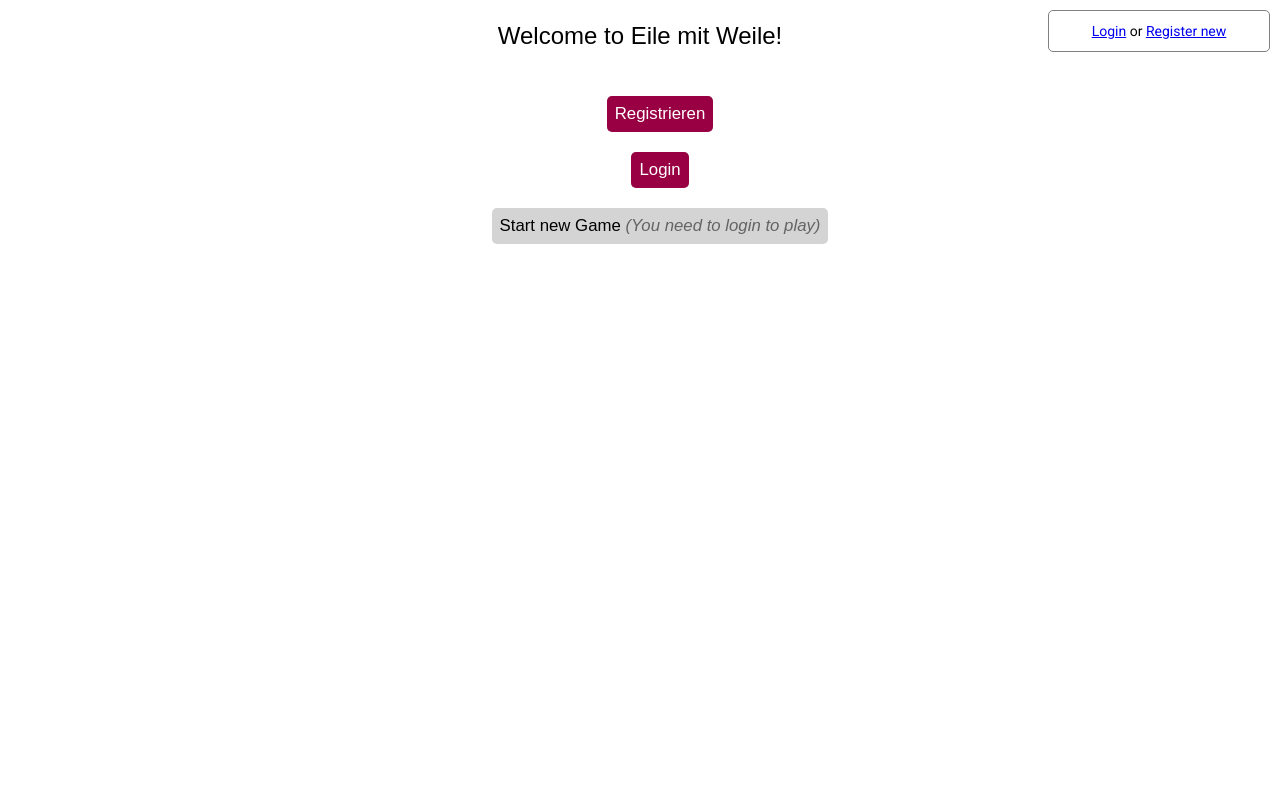
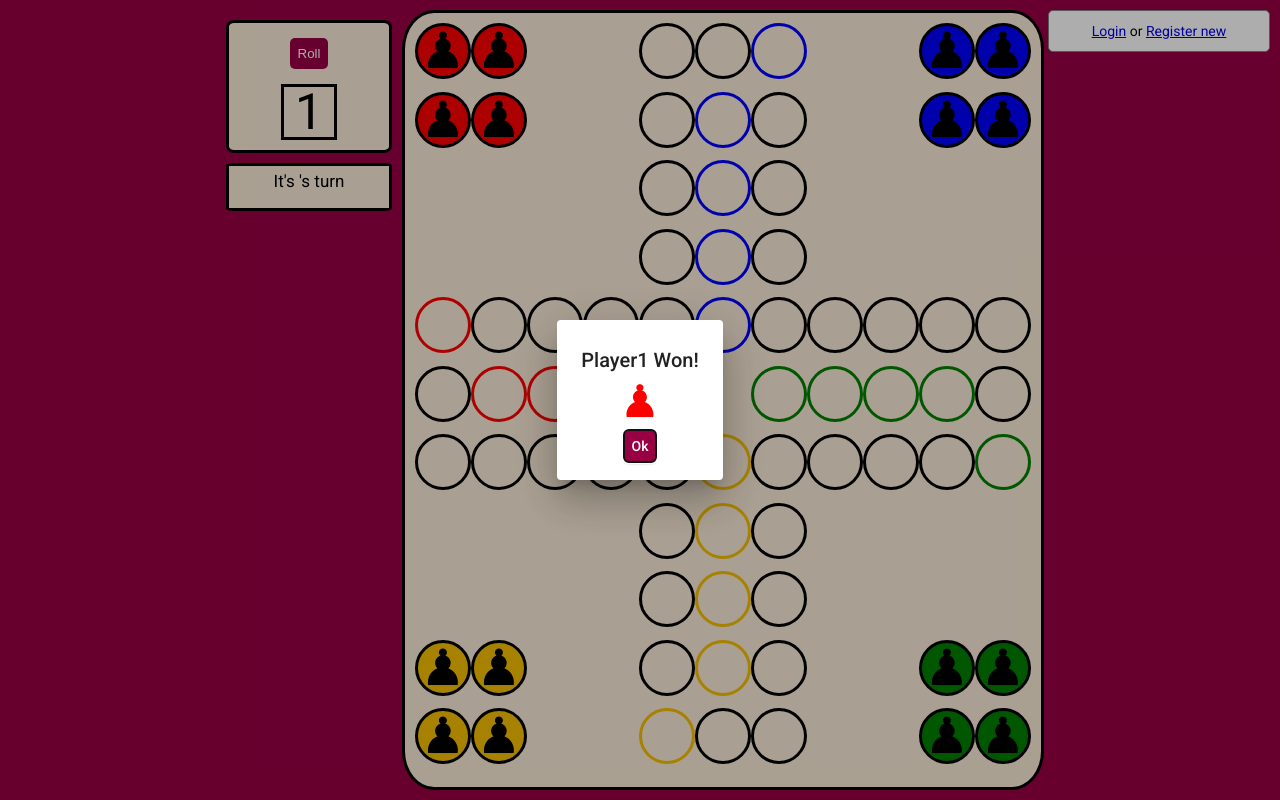
Before and after one commit to FlorianGubler/EileMitWeile, an Angular app in the folder angularclient/: page /gameboard in a window 1280 px wide. Before the commit this address led to /startpage. Built offline with nearby package versions, Linux system fonts and the light colour scheme.

Commit message:
added dialog for winning player

```diff
--- a/angularclient/src/app/app.module.ts
+++ b/angularclient/src/app/app.module.ts
@@ -18,6 +18,7 @@ import {MatButtonModule} from "@angular/material/button";
 import { NavComponent } from './nav/nav.component';
 import {MatCardModule} from "@angular/material/card";
 import {MatExpansionModule} from "@angular/material/expansion";
+import { WinnerPageComponent } from './winner-page/winner-page.component';
 
 @NgModule({
   declarations: [
@@ -27,7 +28,8 @@ import {MatExpansionModule} from "@angular/material/expansion";
     RegisterComponent,
     GameboardComponent,
     StartDialogComponent,
-    NavComponent
+    NavComponent,
+    WinnerPageComponent
   ],
     imports: [
         BrowserModule,
--- a/angularclient/src/app/gameboard/gameboard.component.ts
+++ b/angularclient/src/app/gameboard/gameboard.component.ts
@@ -8,6 +8,7 @@ import { StartDialogComponent } from '../start-dialog/start-dialog.component';
 import { ApiService } from '../apiservice.service';
 import { User } from '../user';
 import { Router, withRouterConfig } from '@angular/router';
+import { WinnerPageComponent } from '../winner-page/winner-page.component';
 
 @Component({
   selector: 'app-gameboard',
@@ -27,19 +28,32 @@ export class GameboardComponent implements OnInit {
   ) {}
 
   ngOnInit(): void {
-    if(!this.apiService.isAuthenticated){
-      this.router.navigateByUrl("/");
-      return;
-    }
+    // if(!this.apiService.isAuthenticated){
+    //   this.router.navigateByUrl("/");
+    //   return;
+    // }
 
     this.openDialog();
   }
 
   roll() {
     this.rnd1 = Math.round(Math.random() * (5 - 1 + 1) + 1);
-    if(!this.canMove(this.nextPlayer)){
+    if (!this.canMove(this.nextPlayer)) {
       this.finishTurn();
-    };
+    }
+  }
+
+  eatPlayer(playerColor: string) {
+    var homeDot = this.dots.find(
+      (d) =>
+        d.color == playerColor &&
+        d.fieldId.toString().length == 3 &&
+        d.content == ''
+    );
+    console.log(homeDot);
+    if (homeDot != null) {
+      homeDot.content = '♟';
+    }
   }
 
   openDialog() {
@@ -53,7 +67,7 @@ export class GameboardComponent implements OnInit {
       player1: 2,
     };
 
-    const dialogRef = this.dialog.open(StartDialogComponent, dialogConfig);
+    const dialogRef = this.dialog.open(WinnerPageComponent, dialogConfig);
 
     dialogRef
       .afterClosed()
@@ -82,17 +96,9 @@ export class GameboardComponent implements OnInit {
   move(field: number, player: Player, diceNmbr: number) {
     var clickedDot = this.dots.find((d) => d.fieldId == field);
 
-    console.log(field);
-    console.log(player);
-    console.log(diceNmbr);
-    console.log(this.players);
-
-    var clickedDot = this.dots.find((d) => d.fieldId == field);
-
     if (clickedDot?.figureColor == player.color && clickedDot != undefined) {
       clickedDot.content = '';
     }
-
 
     //leave Home
     if (
@@ -116,6 +122,18 @@ export class GameboardComponent implements OnInit {
 
       var nextDot = this.dots.find((d) => d.fieldId == nextFieldId);
 
+      if (nextDot?.content == '♟') {
+        console.log('eat');
+        this.eatPlayer(nextDot.figureColor);
+        nextDot.content = '';
+      }
+
+      if (nextDot != undefined) {
+        if (player.color == 'red' && nextDot?.fieldId > 40) {
+          nextDot.fieldId = nextDot.fieldId + 102;
+        }
+      }
+
       if (nextDot != undefined) {
         nextDot.content = '♟';
         nextDot.figureColor = player.color;
@@ -134,17 +152,13 @@ export class GameboardComponent implements OnInit {
   }
 
   canMove(player: Player) {
-    var figure = this.dots.find((d) => d.figureColor == player.color)
-    console.log(figure);
+    var figure = this.dots.find((d) => d.figureColor == player.color);
 
-    if(figure == undefined){
+    if (figure == undefined) {
       return false;
-    }
-    else
-    {
+    } else {
       return true;
     }
-
   }
 
   private leaveHome(field: number) {
@@ -584,28 +598,28 @@ export class GameboardComponent implements OnInit {
       color: '',
       bordercolor: 'red',
       figureColor: 'transparent',
-      fieldId: 0,
+      fieldId: 140,
       content: '',
     },
     {
       color: '',
       bordercolor: 'red',
       figureColor: 'transparent',
-      fieldId: 0,
+      fieldId: 141,
       content: '',
     },
     {
       color: '',
       bordercolor: 'red',
       figureColor: 'transparent',
-      fieldId: 0,
+      fieldId: 142,
       content: '',
     },
     {
       color: '',
       bordercolor: 'red',
       figureColor: 'transparent',
-      fieldId: 0,
+      fieldId: 143,
       content: '',
     },
     {
--- /dev/null
+++ b/angularclient/src/app/winner-page/winner-page.component.html
@@ -0,0 +1,8 @@
+<div class="wrapper">
+    <h2 mat-dialog-title>Player1 Won!</h2>
+    <div style="color: red; font-size: 45px;">♟</div>
+
+    <mat-dialog-actions>
+      <button class="mat-raised-button" (click)="close()">Ok</button>
+    </mat-dialog-actions>
+  </div>
--- /dev/null
+++ b/angularclient/src/app/winner-page/winner-page.component.scss
@@ -0,0 +1,16 @@
+.wrapper{
+    display: flex;
+    justify-content: center;
+    flex-direction: column;
+    align-items: center;
+}
+
+button{
+    padding: 8px;
+    background-color: #904F;
+    margin: 10px;
+    border: none;
+    border-radius: 5px;
+    color: white;
+    cursor: pointer;
+}
--- /dev/null
+++ b/angularclient/src/app/winner-page/winner-page.component.ts
@@ -0,0 +1,20 @@
+import { Component, OnInit } from '@angular/core';
+import { FormBuilder } from '@angular/forms';
+import { MatDialogRef } from '@angular/material/dialog';
+
+@Component({
+  selector: 'app-winner-page',
+  templateUrl: './winner-page.component.html',
+  styleUrls: ['./winner-page.component.scss']
+})
+export class WinnerPageComponent implements OnInit {
+
+  constructor(private fb: FormBuilder, private dialogRef: MatDialogRef<WinnerPageComponent>) { }
+
+  ngOnInit(): void {
+  }
+
+  close(){
+    this.dialogRef.close();
+  }
+}
```
